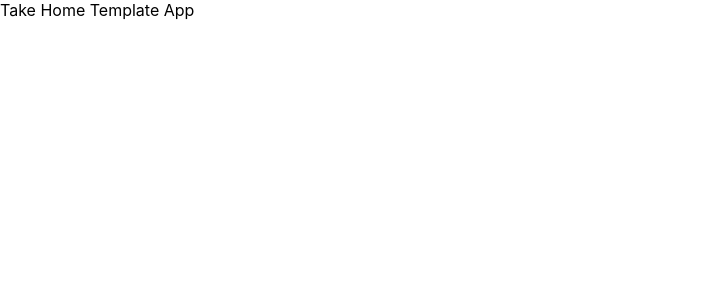
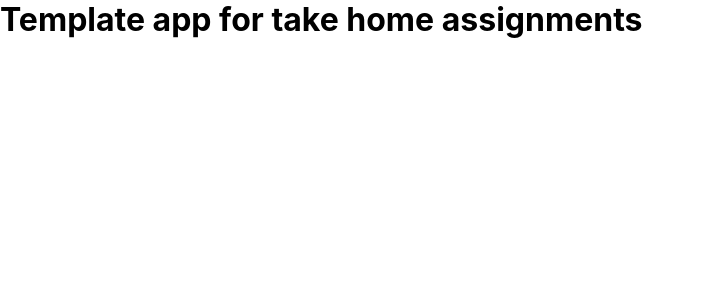
Before and after one commit to kyleknaggs/take-home-app-template, a React (Create React App) app: page / in a window 1280 px wide. Shown: the top 300 px of the page, without its empty margins (0-704 px from the left). Built offline with nearby package versions, Linux system fonts and the light colour scheme.

Commit message:
Update app text element and content

```diff
--- a/src/App.jsx
+++ b/src/App.jsx
@@ -4,7 +4,7 @@ function App() {
   return (
     <div>
       <header>
-        <p>Take Home Template App</p>
+        <h1>Template app for take home assignments</h1>
       </header>
     </div>
   );
```
